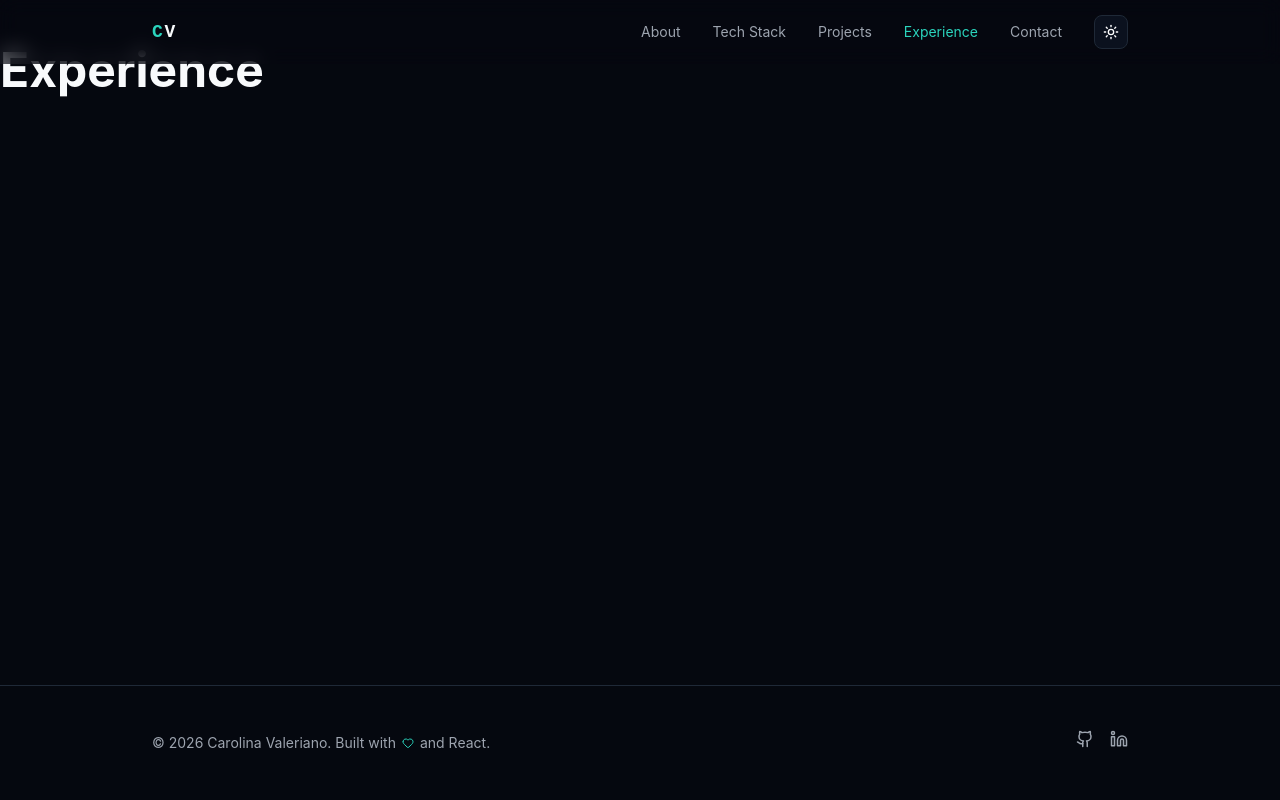
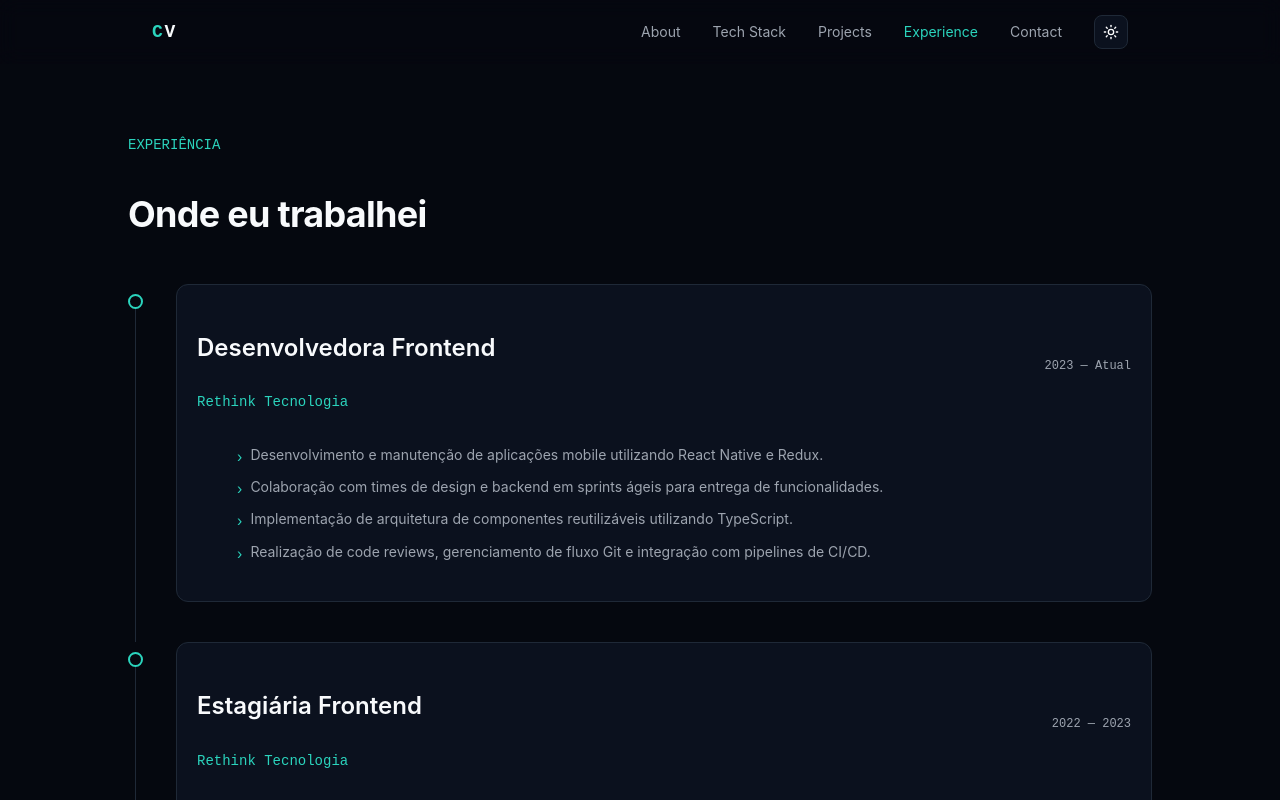
Before and after one commit to valerianocarolina/portfolio, a React (Vite) app: page /experience in a window 1280 px wide. Shown: the top 800 px of the page. Built offline with nearby package versions, Linux system fonts and the light colour scheme.

Commit message:
feat: add ExperienceItem component and styles, integrate experience data into Experience page

```diff
--- /dev/null
+++ b/src/components/ExperienceItem/ExperienceItem.css
@@ -0,0 +1,120 @@
+.experience-item {
+  position: relative;
+
+  padding-left: 32px;
+  padding-bottom: 40px;
+}
+
+.timeline-line {
+  position: absolute;
+
+  left: 7px;
+  top: 10px;
+  bottom: 0;
+
+  width: 1px;
+
+  background: hsl(var(--border));
+}
+
+.timeline-dot {
+  position: absolute;
+
+  left: 0;
+  top: 10px;
+
+  width: 15px;
+  height: 15px;
+
+  border-radius: 50%;
+
+  border: 2px solid hsl(var(--primary));
+  background: hsl(var(--background));
+}
+
+.experience-card {
+  margin-left: 16px;
+
+  padding: 20px;
+
+  border-radius: var(--radius);
+
+  background: hsl(var(--surface));
+  border: 1px solid hsl(var(--border));
+
+  transition: all 0.25s ease;
+}
+
+.experience-card:hover {
+  border-color: hsl(var(--primary) / 0.4);
+
+  box-shadow:
+    0 0 0 1px hsl(var(--primary) / 0.08),
+    0 10px 35px hsl(var(--primary) / 0.12);
+}
+
+.experience-header {
+  display: flex;
+  flex-direction: column;
+
+  gap: 4px;
+
+  margin-bottom: 12px;
+}
+
+.experience-role {
+  font-weight: 600;
+
+  color: hsl(var(--foreground));
+}
+
+.experience-company {
+  font-size: 14px;
+
+  font-family: 'JetBrains Mono', monospace;
+
+  color: hsl(var(--primary));
+}
+
+.experience-period {
+  font-size: 12px;
+
+  font-family: 'JetBrains Mono', monospace;
+
+  color: hsl(var(--muted-foreground));
+}
+
+.experience-description {
+  display: flex;
+  flex-direction: column;
+
+  gap: 8px;
+}
+
+.experience-description-item {
+  display: flex;
+  gap: 8px;
+
+  font-size: 14px;
+
+  line-height: 1.6;
+
+  color: hsl(var(--muted-foreground));
+}
+
+.experience-arrow {
+  color: hsl(var(--primary));
+
+  margin-top: 2px;
+
+  flex-shrink: 0;
+}
+
+@media (min-width: 640px) {
+  .experience-header {
+    flex-direction: row;
+
+    align-items: center;
+    justify-content: space-between;
+  }
+}
--- /dev/null
+++ b/src/components/ExperienceItem/ExperienceItem.tsx
@@ -0,0 +1,44 @@
+import './ExperienceItem.css'
+
+interface ExperienceItemProps {
+  role: string
+  company: string
+  period: string
+  description: string[]
+}
+
+export function ExperienceItem({
+  role,
+  company,
+  period,
+  description,
+}: ExperienceItemProps) {
+  return (
+    <div className="experience-item">
+      <div className="timeline-line" />
+      <div className="timeline-dot" />
+
+      <div className="experience-card">
+        <div className="experience-header">
+          <div>
+            <h3 className="experience-role">{role}</h3>
+
+            <p className="experience-company">{company}</p>
+          </div>
+
+          <span className="experience-period">{period}</span>
+        </div>
+
+        <ul className="experience-description">
+          {description.map((item, index) => (
+            <li key={index} className="experience-description-item">
+              <span className="experience-arrow">›</span>
+
+              {item}
+            </li>
+          ))}
+        </ul>
+      </div>
+    </div>
+  )
+}
--- /dev/null
+++ b/src/constants/experience.ts
@@ -0,0 +1,30 @@
+export interface ExperienceItemType {
+  role: string
+  company: string
+  period: string
+  description: string[]
+}
+
+export const experiences: ExperienceItemType[] = [
+  {
+    role: 'Desenvolvedora Frontend',
+    company: 'Rethink Tecnologia',
+    period: '2023 — Atual',
+    description: [
+      'Desenvolvimento e manutenção de aplicações mobile utilizando React Native e Redux.',
+      'Colaboração com times de design e backend em sprints ágeis para entrega de funcionalidades.',
+      'Implementação de arquitetura de componentes reutilizáveis utilizando TypeScript.',
+      'Realização de code reviews, gerenciamento de fluxo Git e integração com pipelines de CI/CD.',
+    ],
+  },
+  {
+    role: 'Estagiária Frontend',
+    company: 'Rethink Tecnologia',
+    period: '2022 — 2023',
+    description: [
+      'Auxílio no desenvolvimento de componentes de interface para aplicações mobile com React Native.',
+      'Aprendizado e aplicação de metodologias ágeis com participação em dailies e planejamento de sprints.',
+      'Experiência com controle de versão utilizando Git e trabalho colaborativo em equipe.',
+    ],
+  },
+]
--- a/src/pages/Experience/index.tsx
+++ b/src/pages/Experience/index.tsx
@@ -1,3 +1,28 @@
+import './styles.css'
+
+import { experiences } from '../../constants/experience'
+import { ExperienceItem } from '../../components/ExperienceItem/ExperienceItem'
+
 export function Experience() {
-  return <h1>Experience</h1>
+  return (
+    <section className="experience">
+      <div className="experience-container">
+        <p className="section-title">EXPERIÊNCIA</p>
+
+        <h2 className="section-heading">Onde eu trabalhei</h2>
+
+        <div className="experience-list">
+          {experiences.map((exp, index) => (
+            <ExperienceItem
+              key={index}
+              role={exp.role}
+              company={exp.company}
+              period={exp.period}
+              description={exp.description}
+            />
+          ))}
+        </div>
+      </div>
+    </section>
+  )
 }
--- /dev/null
+++ b/src/pages/Experience/styles.css
@@ -0,0 +1,12 @@
+.experience {
+  padding: 120px 24px;
+}
+
+.experience-container {
+  max-width: 1024px;
+  margin: 0 auto;
+}
+
+.experience-list {
+  margin-top: 40px;
+}
--- a/src/pages/Projects/index.tsx
+++ b/src/pages/Projects/index.tsx
@@ -40,8 +40,6 @@ export function Projects() {
         ) : (
           <div className="projects-grid">
             {projects.map((project) => {
-              console.log(project)
-
               return (
                 <ProjectCard
                   key={project.name}
```
